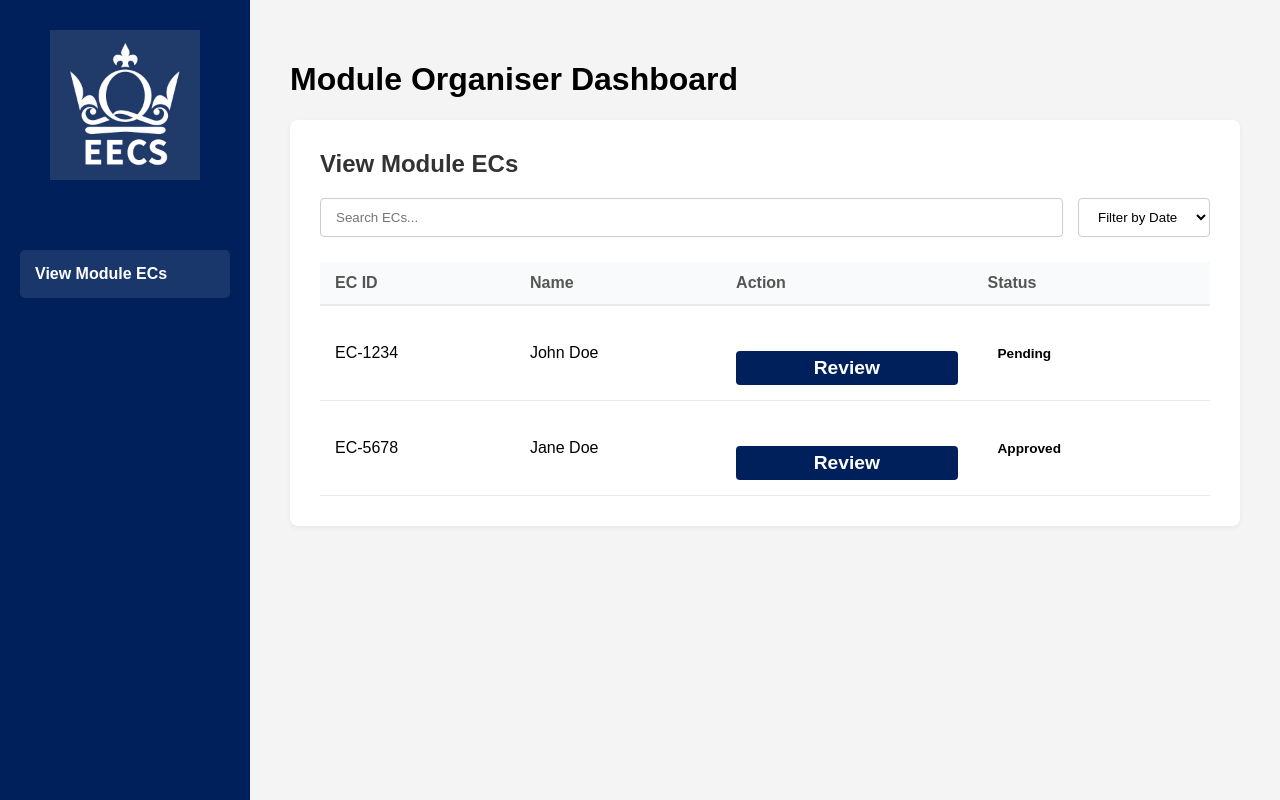
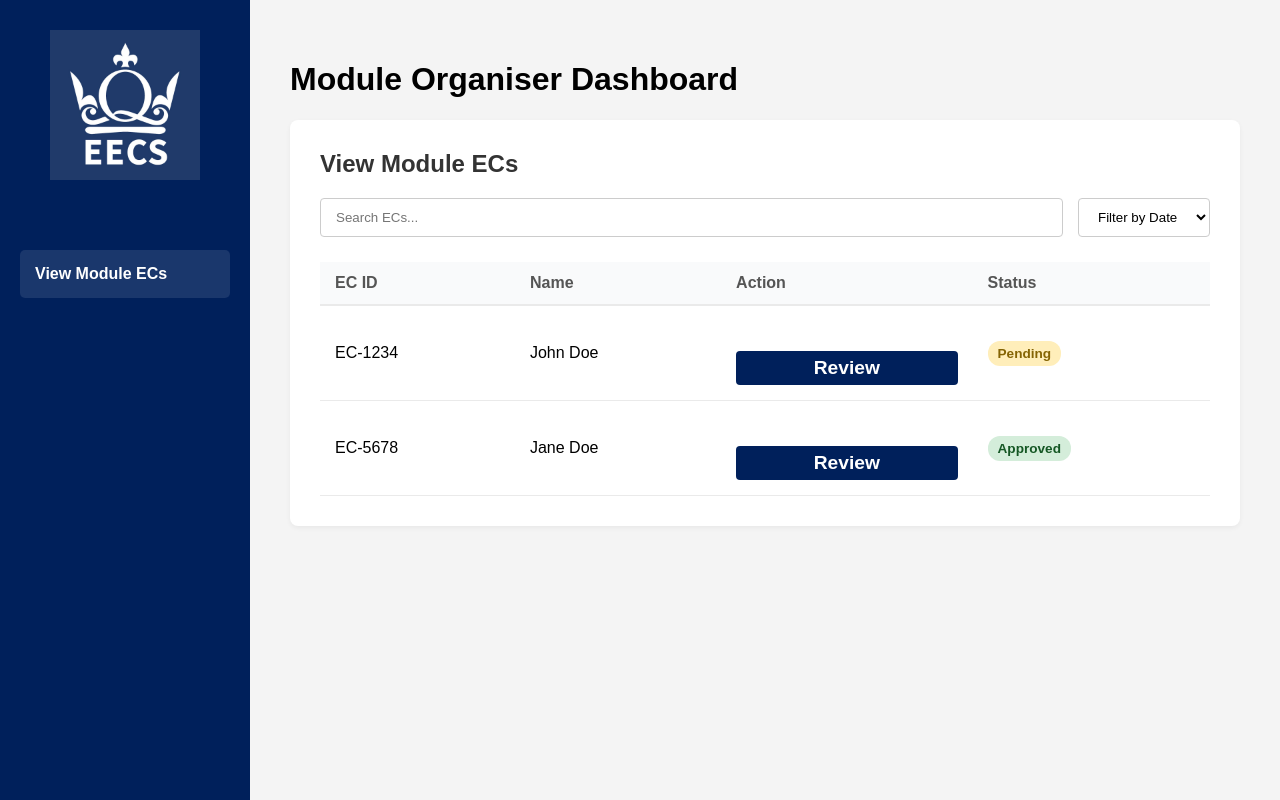
Before and after one commit to lloyd-a-alex/softenglogin, a React (Vite) app: page /module-organiser in a window 1280 px wide. Built offline with nearby package versions, Linux system fonts and the light colour scheme.

Commit message:
brought back the dynamic status classes using standard string addition so the colours actually map to pending or approved.

```diff
--- a/src/components/ModuleOrganiserDashboard.jsx
+++ b/src/components/ModuleOrganiserDashboard.jsx
@@ -49,7 +49,7 @@ const ModuleOrganiserDashboard = () => {
                   <td>{ec.id}</td>
                   <td>{ec.name}</td>
                   <td><button className="review-btn">Review</button></td>
-                  <td><span className="badge">{ec.status}</span></td>
+                  <td><span className={"badge " + ec.status.toLowerCase()}>{ec.status}</span></td>
                 </tr>
               ))}
             </tbody>
```
